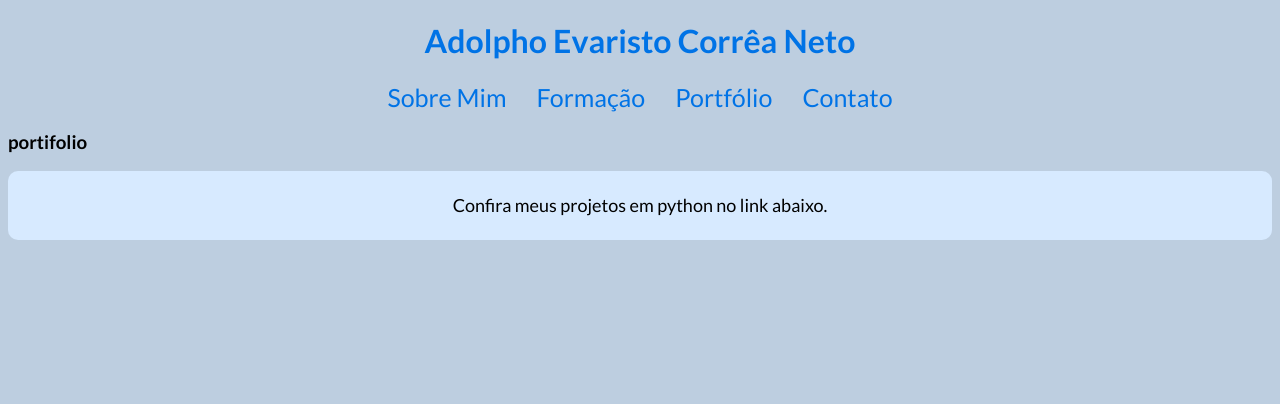
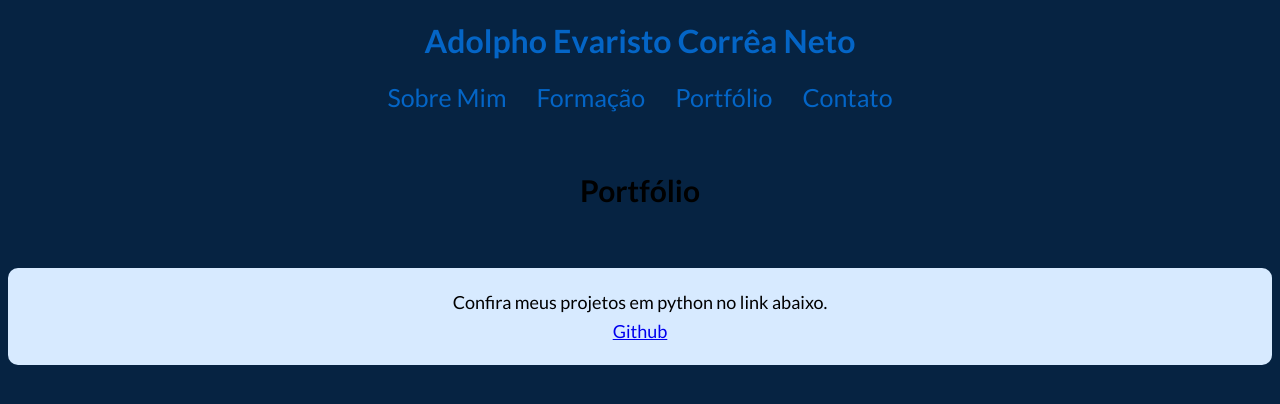
Before and after one commit to Adolpho-dot/portfolio, a plain HTML site: page portfolio.html in a window 1280 px wide. Drawn offline with Linux system fonts and the light colour scheme.

Commit message:
Add files via upload

```diff
--- a/portfolio.html
+++ b/portfolio.html
@@ -30,10 +30,10 @@
         </nav>
        <section>
         <h3>
-            portifolio
+            Portfólio
         </h3>
         <p>
-            Confira meus projetos em python no link abaixo.
+            Confira meus projetos em python no link abaixo.<br> <a href="https://github.com/Adolpho-dot?tab=repositories" target="_blank">Github</a>
         </p>
        </section>
     </main>
--- a/style.css
+++ b/style.css
@@ -1,13 +1,13 @@
 body {
     font-family: 'Lato', sans-serif;
-    background-color: #bdcee0;
+    background-color: #062342;
 }
 
 p {
     font-family: 'Lato', sans-serif;
     font-weight: 400;
     line-height: 1.6;
-    border: 0px solid #0073e6;
+    border: 0px solid #0465c6;
     border-radius: 10px;
 
     margin-top: 0%;
@@ -25,9 +25,9 @@ p {
 
 h1 {
     text-align: center;
-    color: #0073e6;
+    color: #0465c6;
 }
-h2 {
+h2, h3 {
     font-size: 30px;
     text-align: center;
     color: #000000;
@@ -51,7 +51,7 @@ nav ul li {
 
 nav ul li a {
     text-decoration: none;
-    color: #0073e6;
+    color: #0465c6;
     font-size: 25px;
     font-family:'Lato', sans-serif;
 }
@@ -92,7 +92,7 @@ input, textarea {
 }
 
 button {
-    background-color: #0073e6;
+    background-color: #0465c6;
     color: white;
     padding: 10px 20px;
     border: none;
@@ -102,5 +102,5 @@ button {
 
 button:hover {
     background-color: #ffff;
-    color: #0073e6;
+    color: #0465c6;
 }
```
